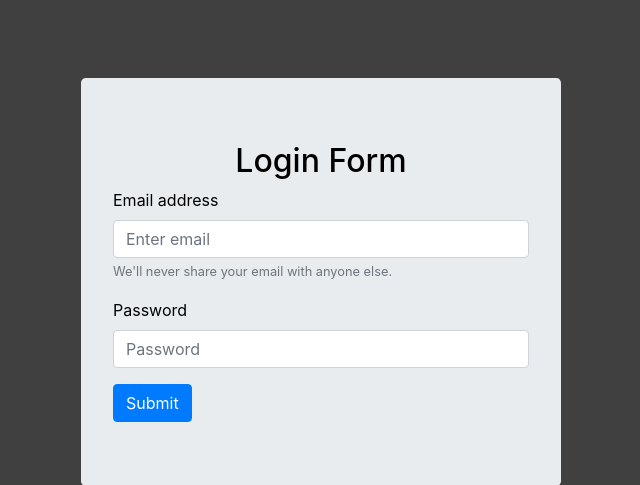
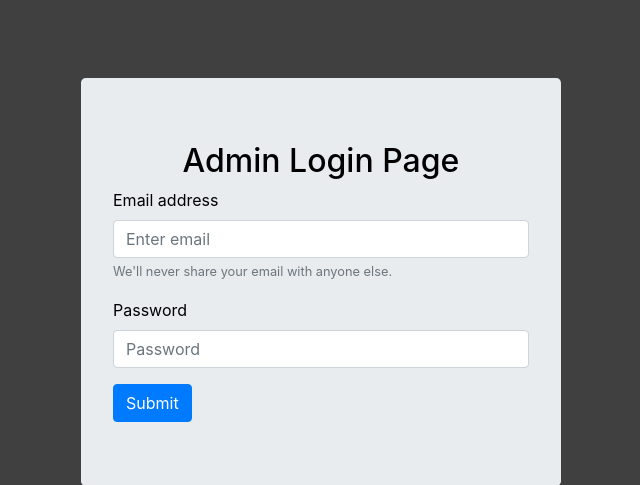
Before and after one commit to jackywongboy/flask-online-trading-platform-Linux, a Flask app: page /admlogin in a window 1280 px wide. Shown: the part 72-557 px from the top of the page, without its empty margins (319-959 px from the left). Run offline with Flask 2, Linux system fonts and the light colour scheme; parts of the project's set-up code (start-up, migrations or seed data) failed here and were passed over; some libraries are stand-ins or nearby versions.

Commit message:
Update admlogin.html

```diff
--- a/templates/admlogin.html
+++ b/templates/admlogin.html
@@ -13,7 +13,7 @@
 {% block main %}
     <div id="content">
         <div class="jumbotron" id="colorlogin">
-            <h2 style="text-align: center;">Login Form</h2>
+            <h2 style="text-align: center;">Admin Login Page</h2>
                 <form method="POST" action="/admlogin">
                   <div class="form-group">
                     <label for="ademail">Email address</label>
```
